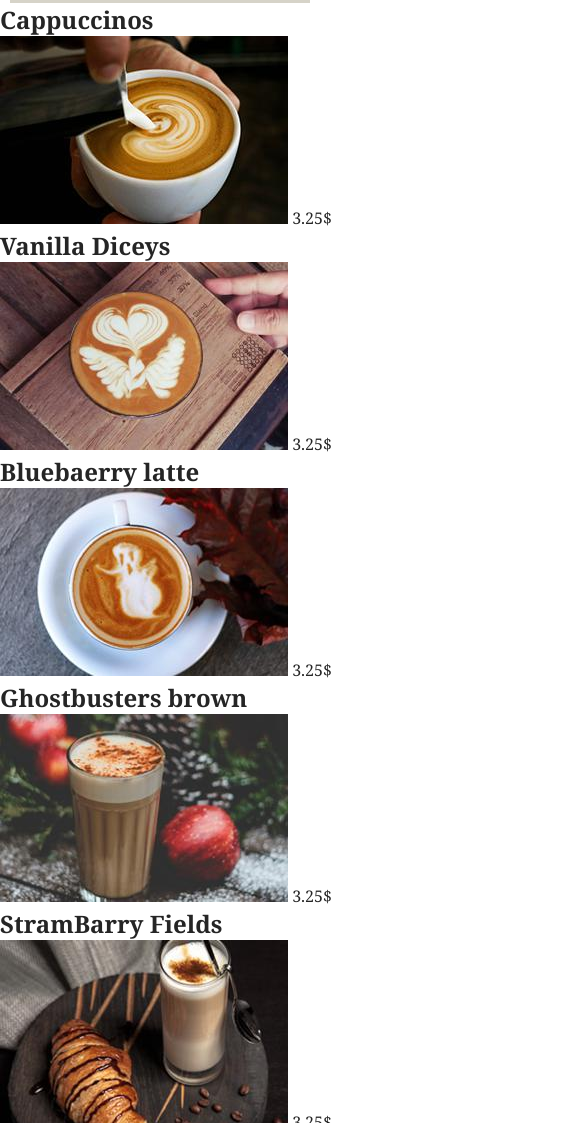
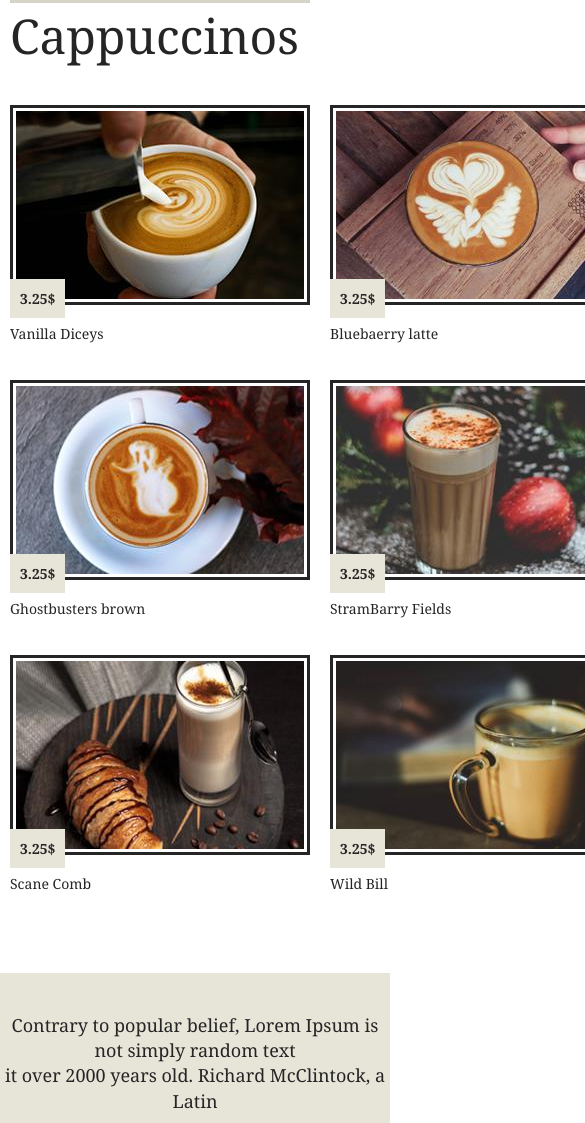
Before and after one commit to Mateustv/projectBrave, a plain HTML site: page secondBrave/bravePuro/index.html in a window 390 px wide. Shown: the part 877-2000 px from the top of the page, 585 px wide, since content can reach past the window. Drawn offline with Linux system fonts and the light colour scheme.

Commit message:
site pronto, só falta o responsivo

```diff
--- a/secondBrave/bravePuro/css/style.css
+++ b/secondBrave/bravePuro/css/style.css
@@ -59,6 +59,12 @@ body {
   max-width: 960px;
   margin: 0 auto;
 }
+.container::after,
+.container::before {
+  display: table;
+  content: "";
+  clear: both;
+}
 /* Filtro */
 
 .filtro {
@@ -118,3 +124,49 @@ body {
   box-shadow: 20px 0 0 0 currentColor, 40px 0 0 0 currentColor,
     60px 0 0 0 currentColor, 80px 0 0 0 currentColor;
 }
+/* Produtos */
+.produtos {
+  width: 620px;
+  margin: 0 10px;
+  float: left;
+}
+.produtos h1 {
+  font-size: 3em;
+  font-weight: normal;
+}
+
+.produtos li {
+  width: 300px;
+  float: left;
+}
+.produtos li:nth-child(even) {
+  margin-left: 20px;
+}
+
+.produtos li img {
+  display: block;
+  max-width: 100%;
+  border: 3px solid#fff;
+  box-shadow: 0 0 0 3px #252525;
+  margin: 40px 3px 0 3px;
+}
+.produtos li span {
+  background: #e7e4d8;
+  padding: 10px;
+  font-size: 0.875em;
+  font-weight: bold;
+  position: relative;
+  top: -15px;
+}
+.produtos li h2 {
+  font-size: 0.875em;
+  font-weight: normal;
+}
+.footer {
+  background: #e7e4d8;
+  text-align: center;
+  padding: 40px 0;
+  font-size: 1.125em;
+  line-height: 1.4em;
+  margin-top: 80px;
+}
--- a/secondBrave/bravePuro/index.html
+++ b/secondBrave/bravePuro/index.html
@@ -45,7 +45,7 @@
       </ul>
 
     </nav>
-    <section>
+    <section class="produtos">
       <h1>Cappuccinos</h1>
       <ul>
         <li>
@@ -53,31 +53,42 @@
           <span>3.25$</span>
           <h2>Vanilla Diceys</h2>
         </li>
+
+        <li>
           <img src="img/cafe-2.jpg" alt="Bluebaerry latte">
           <span>3.25$</span>
           <h2>Bluebaerry latte</h2>
         </li>
+
+        <li>
           <img src="img/cafe-3.jpg" alt="Ghostbusters brown">
           <span>3.25$</span>
           <h2>Ghostbusters brown</h2>
         </li>
+
+        <li>
           <img src="img/cafe-4.jpg" alt="StramBarry Fields">
           <span>3.25$</span>
           <h2>StramBarry Fields</h2>
         </li>
+
+        <li>
           <img src="img/cafe-5.jpg" alt="Scane Comb">
           <span>3.25$</span>
           <h2>Scane Comb</h2>
         </li>
+
+        <li>
           <img src="img/cafe-6.jpg" alt="Wild Bill">
           <span>3.25$</span>
           <h2>Wild Bill</h2>
         </li>
+
       </ul>
     </section>
 
   </div>
-  <footer>
+  <footer class="footer">
     <p>Contrary to popular belief, Lorem Ipsum is not simply random text</p>
     <p>it over 2000 years old. Richard McClintock, a Latin</p>
   </footer>
```
Lines whose indentation alone changed are shown as unchanged.
